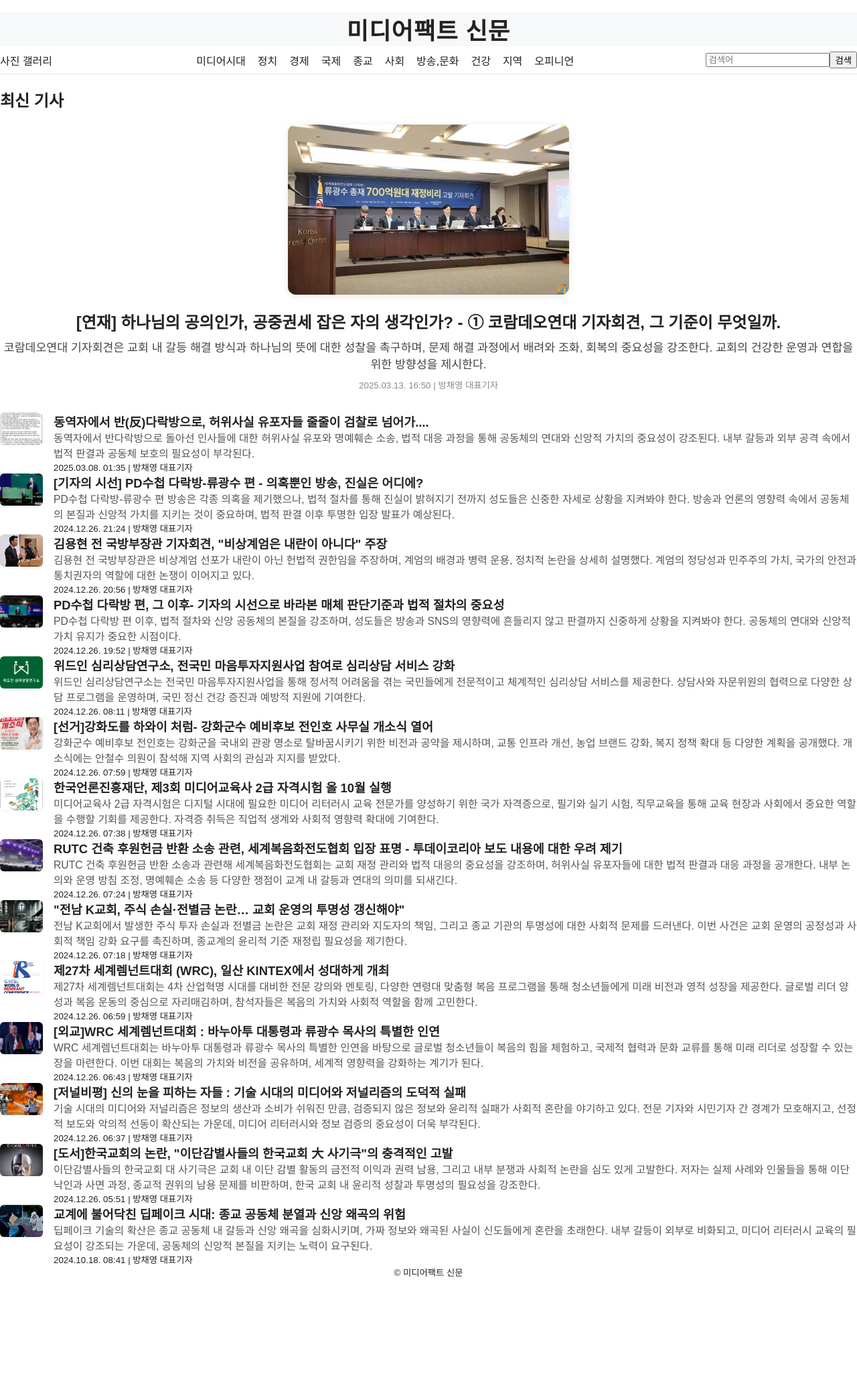
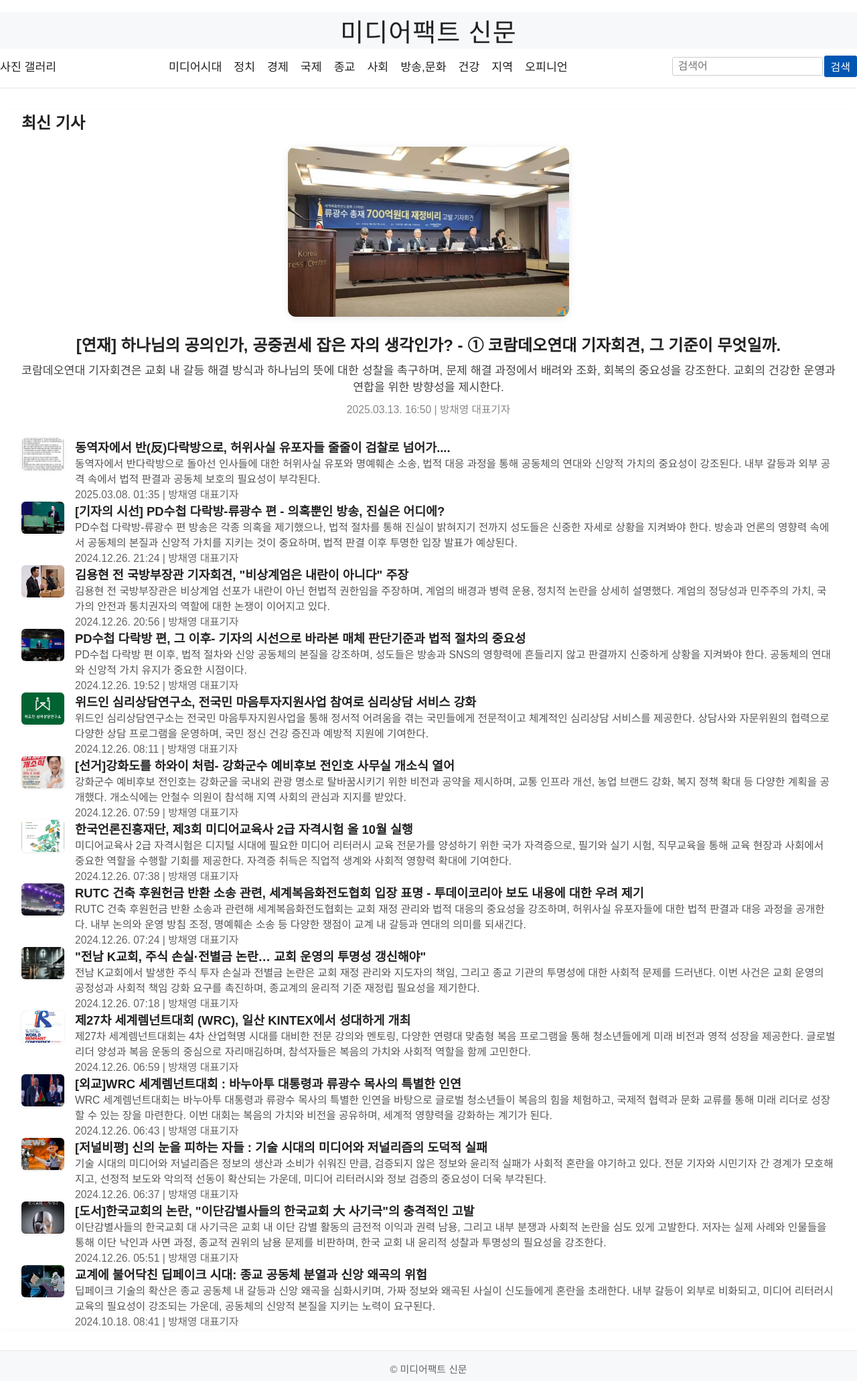
Before and after one commit to assam258-5892/mediafact, a Flask app: page / in a window 1280 px wide. Shown: the whole page at 67% size. Before the commit the page ends 1906 px from the top, so only its background shows below. Run offline with Flask 3, Linux system fonts and the light colour scheme; data comes from the database, SQL or seed files in the repository.

Commit message:
스타일 시트 구조 개선 및 레이아웃 추가

```diff
--- a/static/css/style.css
+++ b/static/css/style.css
@@ -1,5 +1,35 @@
 
-/* 사진 갤러리 그리드 레이아웃 */
+/* 0. 리셋 및 공통 */
+body {
+    font-family: 'Noto Sans KR', 'Malgun Gothic', Arial, sans-serif;
+    background: #f7f8fa;
+    color: #222;
+    margin: 0;
+    padding: 0;
+}
+a, a:visited, a:hover, a:active {
+    text-decoration: none !important;
+    color: #222 !important;
+}
+a {
+    color: #222;
+    text-decoration: none;
+    font-weight: 500;
+    font-size: 1.08em;
+}
+a:hover {
+    color: #0056b3 !important;
+    text-decoration: none;
+}
+a:visited {
+    color: #222;
+}
+small {
+    color: #666;
+    font-size: 0.98em;
+}
+
+/* 1. 레이아웃/그리드 */
 .photo-list {
     display: flex;
     flex-wrap: wrap;
@@ -33,14 +63,8 @@
     text-align: center;
     word-break: keep-all;
 }
-a, a:visited, a:hover, a:active {
-    text-decoration: none !important;
-    color: #222 !important;
-}
-a:hover {
-    color: #0056b3 !important;
-}
 
+/* 2. 구조 (header, nav, main, footer, h1) */
 body > header,
 body > main,
 body > footer {
@@ -49,6 +73,159 @@ body > footer {
     margin-right: auto;
     width: 100%;
     box-sizing: border-box;
+}
+header {
+    border-bottom: 1px solid #e5e5e5;
+    background: #fff;
+    color: #222;
+    padding: 0 0 8px 0;
+}
+nav {
+    display: flex;
+    flex-direction: column;
+    align-items: center;
+    margin-bottom: 8px;
+}
+main {
+    max-width: 800px;
+    width: 100%;
+    margin: 32px auto 24px auto;
+    padding: 0 32px;
+    background: #fff;
+    box-shadow: 0 2px 8px rgba(0,0,0,0.03);
+    border-radius: 8px;
+}
+h1 {
+    text-align: center;
+    font-size: 2.2em;
+    font-weight: 700;
+    margin: 18px 0 8px 0;
+    letter-spacing: 1px;
+    background: #f7f8fa;
+}
+footer {
+    color: #222;
+    font-size: 0.95em;
+    display: block;
+    text-align: center;
+    background: #f7f8fa;
+    border-top: 1.5px solid #ececec;
+    padding: 16px 0 8px 0;
+    margin-top: 32px;
+}
+
+/* 3. 네비게이션/카테고리/검색 */
+.nav-bar-flex {
+    display: flex;
+    justify-content: space-between;
+    align-items: center;
+    width: 100%;
+    gap: 0;
+}
+.nav-left {
+    flex: 0 0 auto;
+    display: flex;
+    align-items: center;
+    min-width: 120px;
+    justify-content: flex-start;
+}
+.nav-center {
+    flex: 1 1 auto;
+    display: flex;
+    justify-content: center;
+    align-items: center;
+    gap: 18px;
+}
+.nav-right {
+    flex: 0 0 auto;
+    display: flex;
+    align-items: center;
+    min-width: 220px;
+    justify-content: flex-end;
+}
+.nav-categories {
+    flex: 1 1 auto;
+    display: flex;
+    justify-content: flex-start;
+    align-items: center;
+    background: #fff;
+    gap: 18px;
+}
+.nav-search-wrap {
+    flex: 0 0 auto;
+    display: flex;
+    justify-content: flex-end;
+    align-items: center;
+    min-width: 220px;
+}
+.nav-search {
+    flex: 0 0 auto;
+    margin-left: 24px;
+    display: flex;
+    align-items: center;
+    margin-top: 2px;
+}
+.nav-search input[type="text"] {
+    padding: 4px 8px;
+    font-size: 1em;
+    border: 1px solid #ccc;
+    border-radius: 3px;
+}
+.nav-search button {
+    padding: 4px 10px;
+    font-size: 1em;
+    background: #0056b3;
+    color: #fff;
+    border: none;
+    border-radius: 3px;
+    box-shadow: 0 1px 2px rgba(0,0,0,0.07);
+    cursor: pointer;
+    margin-left: 2px;
+}
+
+/* 4. 컴포넌트/카테고리바 */
+.chosun-category-bar {
+    display: flex;
+    justify-content: center;
+    align-items: center;
+    background: #fff;
+    border-bottom: 2px solid #e5e5e5;
+    margin-bottom: 12px;
+    padding: 0 0 2px 0;
+    width: 100%;
+}
+.chosun-category {
+    display: inline-block;
+    color: #222;
+    background: #fff;
+    text-decoration: none;
+    font-size: 1.08em;
+    font-weight: 600;
+    padding: 10px 12px 8px 12px;
+    border-right: 1px solid #e5e5e5;
+    transition: background 0.2s, color 0.2s;
+}
+.chosun-category:last-child {
+    border-right: none;
+}
+.chosun-category:hover {
+    background: #eaf2ff;
+    color: #0056b3;
+    text-decoration: none;
+}
+.chosun-home {
+    color: #0056b3;
+}
+.chosun-photo {
+    color: #008080;
+}
+
+/* 5. 유틸리티 */
+.footer-center {
+    display: block;
+    margin: 0 auto;
+    text-align: center;
+    width: fit-content;
 }
 /* 풋터 텍스트를 전체 페이지에서 좌우 중앙 정렬 */
 .footer-center {
@@ -85,7 +262,6 @@ body > footer {
     align-items: center;
     min-width: 220px;
     justify-content: flex-end;
-}
 }
 .nav-categories {
     flex: 1 1 auto;
```
